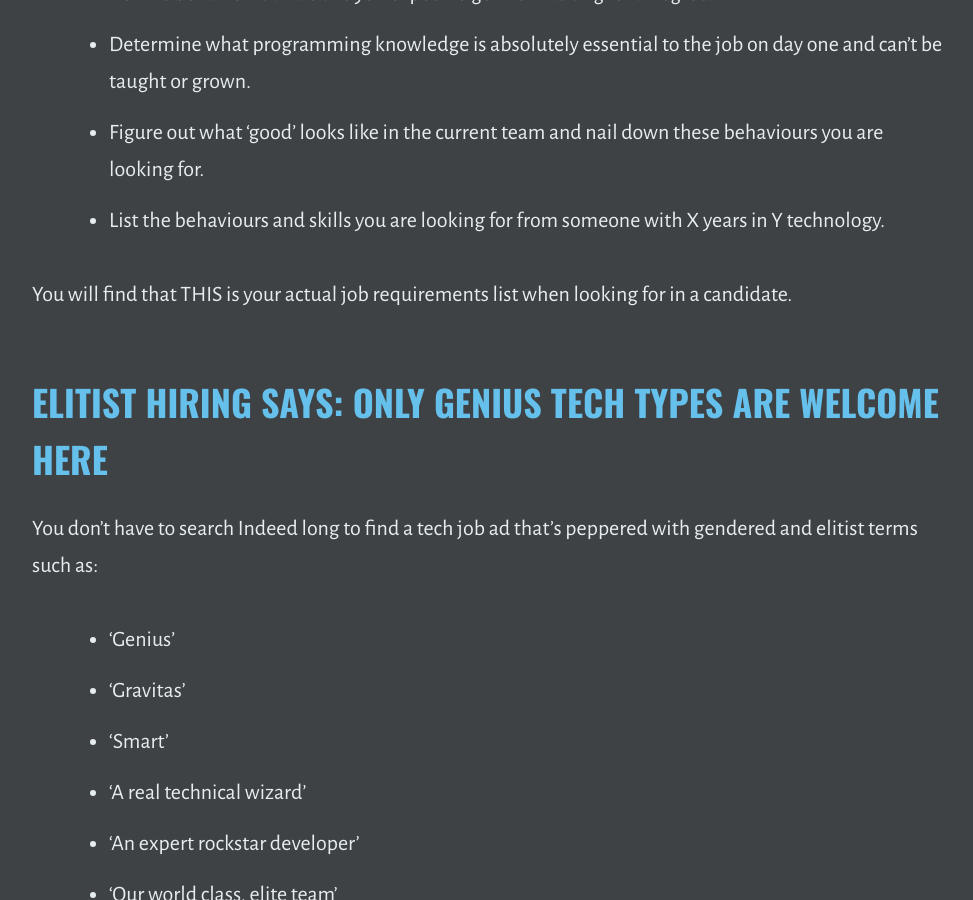
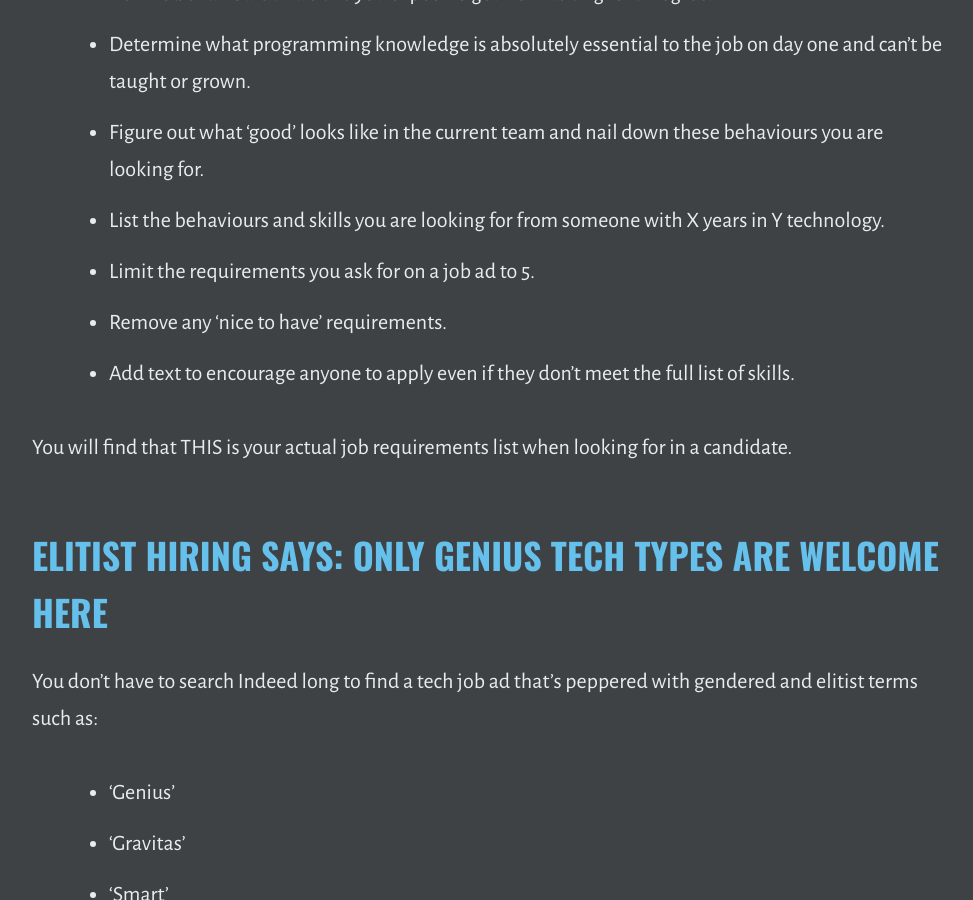
Before and after one commit to outragedpinkracoon/outragedpinkracoon.github.io, a Jekyll site: the page built from _posts/2021-04-27-other-companies-hiring-processes-are-costing-you-talent.md, in a window 1280 px wide and 900 px high, scrolled down 2053 px. Shown: the whole window, without its empty margins (149-1122 px from the left). Built offline with Jekyll 4.4.1, drawn with Linux system fonts in a browser that asks for light colours.

Commit message:
Adds additional points

```diff
--- a/_posts/2021-04-27-other-companies-hiring-processes-are-costing-you-talent.md
+++ b/_posts/2021-04-27-other-companies-hiring-processes-are-costing-you-talent.md
@@ -31,6 +31,9 @@ It also recommends encouraging applicants to apply even if they don't meet all t
 - Determine what programming knowledge is absolutely essential to the job on day one and can't be taught or grown.
 - Figure out what 'good' looks like in the current team and nail down these behaviours you are looking for.
 - List the behaviours and skills you are looking for from someone with X years in Y technology.
+- Limit the requirements you ask for on a job ad to 5.
+- Remove any 'nice to have' requirements.
+- Add text to encourage anyone to apply even if they don't meet the full list of skills.
 
 You will find that THIS is your actual job requirements list when looking for in a candidate.
 
```
